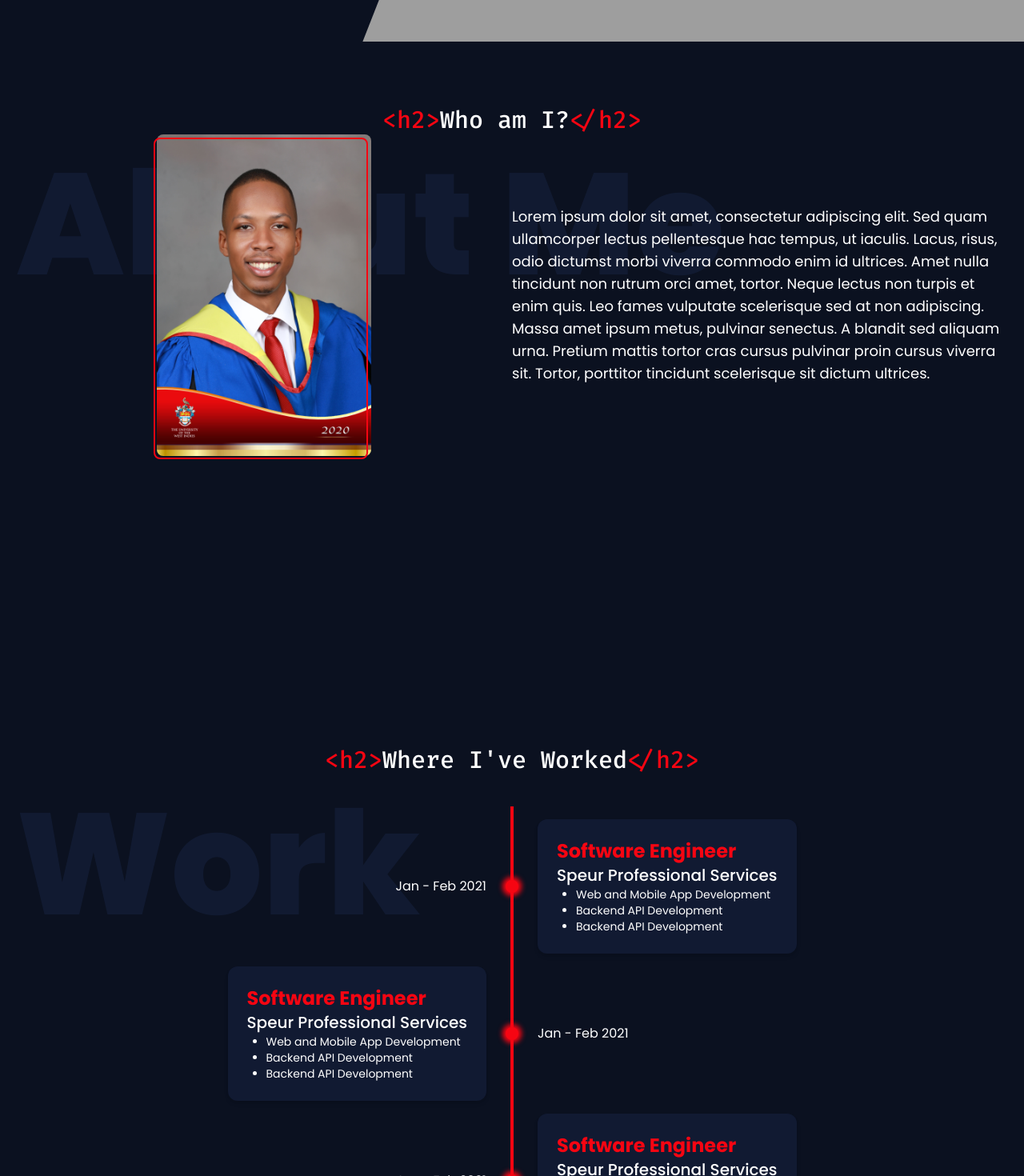
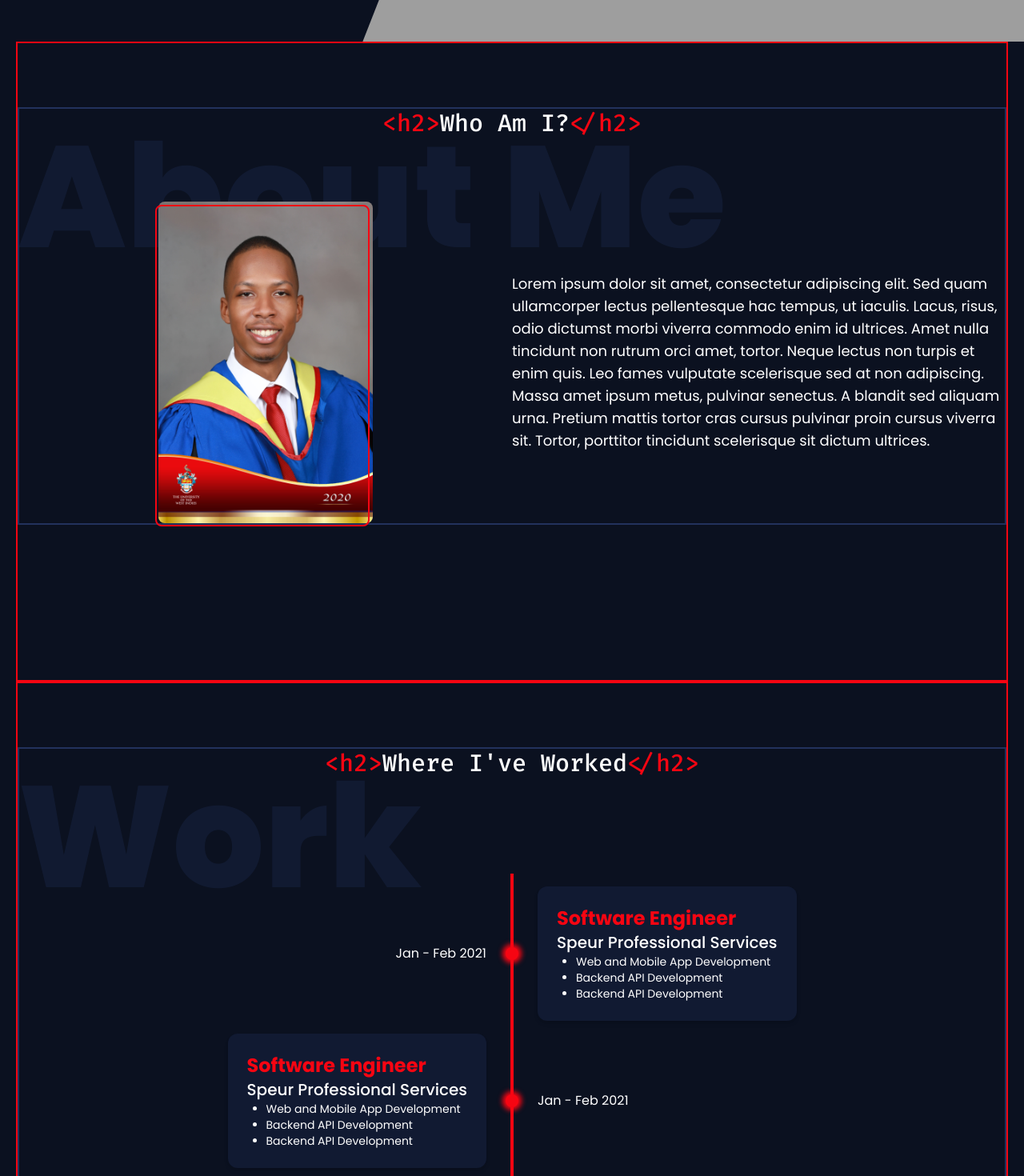
Before and after one commit to NathanDowner/personal-site, a React (Create React App) app: page / in a window 1280 px wide. Shown: the part 740-2210 px from the top of the page at 80% size. Built offline with nearby package versions, Linux system fonts and the light colour scheme; grey boxes are pictures that could not be loaded.

Commit message:
create SectionTitle component

```diff
--- a/src/components/AboutMeSection.tsx
+++ b/src/components/AboutMeSection.tsx
@@ -1,8 +1,10 @@
 import FullPageSection from './layout/FullPageSection';
+import SectionTitle from './layout/SectionTitle';
 
 const AboutMeSection = () => {
   return (
-    <FullPageSection title="Who am I?" watermarkText="About Me">
+    <FullPageSection watermarkText="About Me">
+      <SectionTitle title="Who Am I?" />
       <div className="grid grid-cols-2 items-center">
         <div className="w-portrait h-portrait rounded-lg place-self-center bg-cover bg-portrait-img relative z-10 portrait" />
 
--- a/src/components/ProjectSection/index.tsx
+++ b/src/components/ProjectSection/index.tsx
@@ -1,9 +1,11 @@
 import FullPageSection from '../layout/FullPageSection';
+import SectionTitle from '../layout/SectionTitle';
 import ProjectCarousel from './ProjectCarousel';
 
 const ProjectsSection = () => {
   return (
-    <FullPageSection title="Things I've Built" watermarkText="Projects">
+    <FullPageSection watermarkText="Projects">
+      <SectionTitle title="Things I've Built" />
       <ProjectCarousel />
     </FullPageSection>
   );
--- a/src/components/WorkSection.tsx
+++ b/src/components/WorkSection.tsx
@@ -1,13 +1,15 @@
 import JobEntry from './JobEntry';
 import FullPageSection from './layout/FullPageSection';
+import SectionTitle from './layout/SectionTitle';
 
 const WorkSection = () => {
   return (
-    <FullPageSection title="Where I've Worked" watermarkText="Work">
+    <FullPageSection watermarkText="Work">
+      <SectionTitle title="Where I've Worked" />
       <div className="flex justify-center items-center ">
         <ul className="relative space-y-4 mt-10">
           <div className="absolute border-l-4 border-red h-full left-1/2 transform -translate-x-1/2" />
-          {[1, 2, 3, 4].map((blank) => (
+          {[1, 2, 3, 4, 5, 6].map((blank) => (
             <JobEntry key={blank} />
           ))}
         </ul>
--- a/src/components/layout/FullPageSection.tsx
+++ b/src/components/layout/FullPageSection.tsx
@@ -1,22 +1,16 @@
 type Props = {
-  title: string;
   watermarkText: string;
 };
 
-const FullPageSection: React.FC<Props> = ({
-  title,
-  watermarkText,
-  children,
-}) => {
+const FullPageSection: React.FC<Props> = ({ watermarkText, children }) => {
   return (
-    <section className="min-h-screen py-20">
-      <h1 className=" z-10 relative section-header font-mono text-3xl text-center">
-        {title}
-      </h1>
+    <section className="min-h-screen relative border-2 border-red py-20">
       <h2 className="absolute z-0 select-none leading-tight font-extrabold text-huge opacity-20 text-overlay">
         {watermarkText}
       </h2>
-      <div className="relative z-10 h-full">{children}</div>
+      <div className="z-10 h-full grid place-content-center border-2 border-project-link-bg">
+        {children}
+      </div>
     </section>
   );
 };
--- /dev/null
+++ b/src/components/layout/SectionTitle.tsx
@@ -0,0 +1,12 @@
+type Props = {
+  title: string;
+};
+const SectionTitle = ({ title }: Props) => {
+  return (
+    <h1 className=" z-10 relative mb-20 section-header font-mono text-3xl text-center">
+      {title}
+    </h1>
+  );
+};
+
+export default SectionTitle;
```
